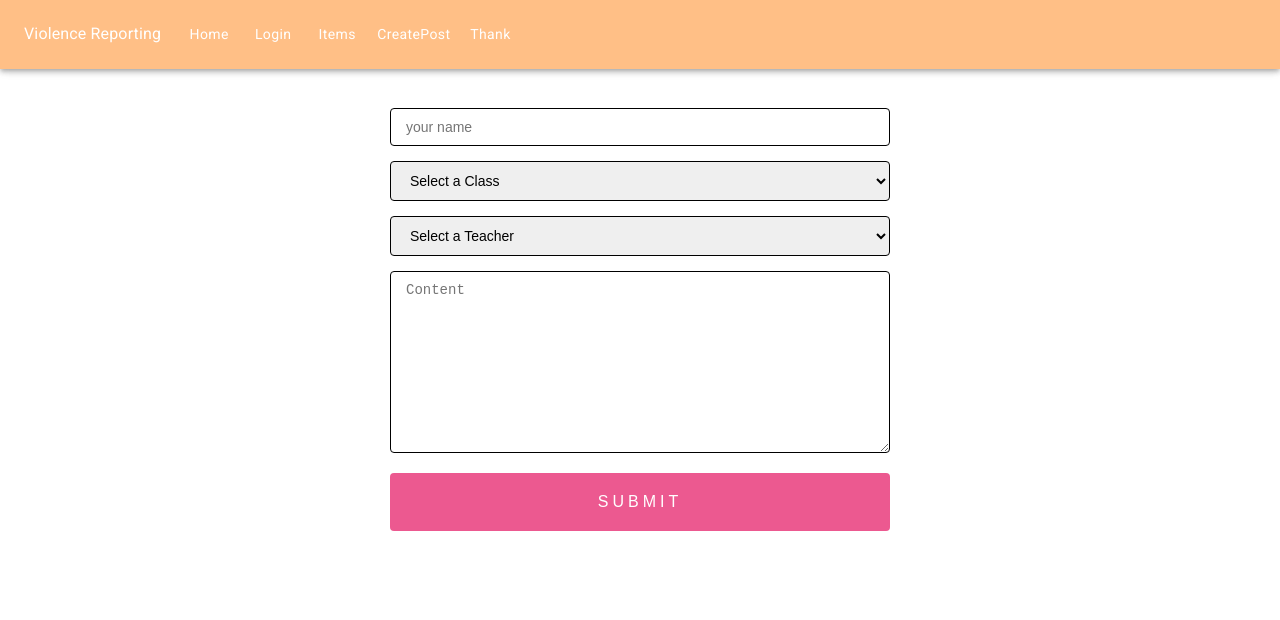
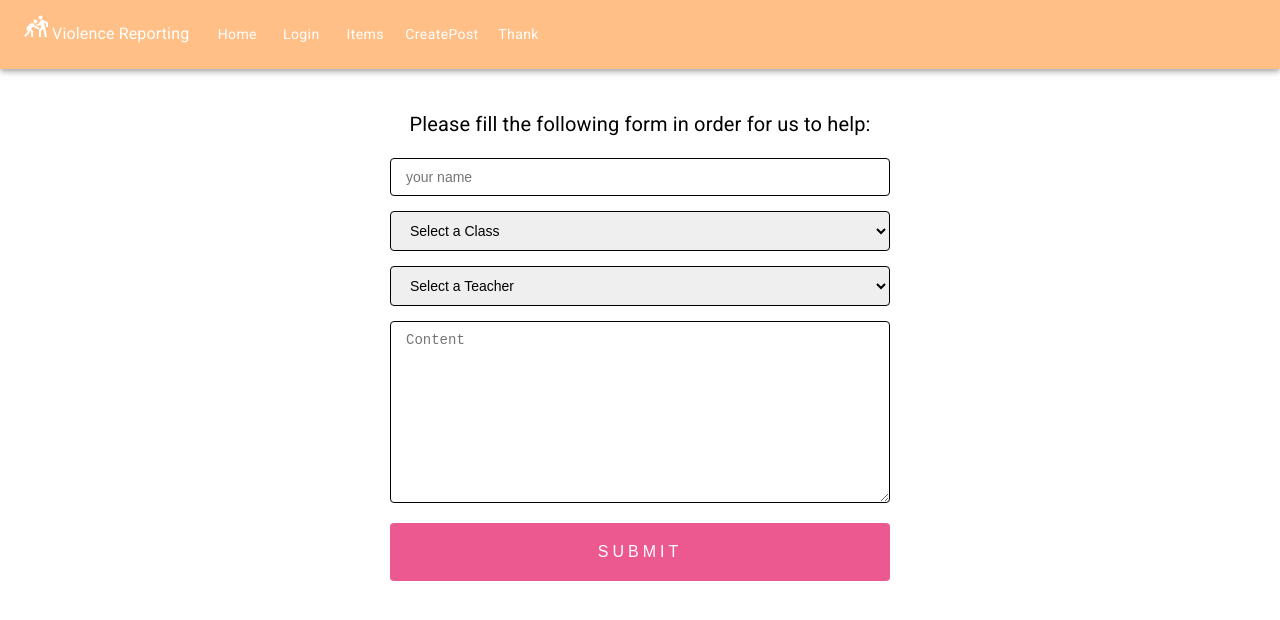
Before and after one commit to ShalevHadar/ForTell, a React (Create React App) app in the folder client/: page /createPost in a window 1280 px wide. Shown: the top 620 px of the page. Built offline with nearby package versions, Linux system fonts and the light colour scheme.

Commit message:
Added text & logo

```diff
--- a/client/src/components/CreatePost.jsx
+++ b/client/src/components/CreatePost.jsx
@@ -1,33 +1,50 @@
 import { useState } from "react";
 import { useForm } from "react-hook-form";
 import "./CreatePost.css";
-import axios from 'axios';
+import axios from "axios";
 import { useNavigate } from "react-router-dom";
+import { Typography } from "@mui/material";
 
 export default function App() {
-
   const navigate = useNavigate();
-
 
   const URL = `http://localhost:3030/api/items`;
   const { register, handleSubmit } = useForm();
   const [result, setResult] = useState("");
   const onSubmit = async (data) => {
     setResult(JSON.stringify(data));
-    await axios.post(URL,data).catch(err => console.log(err.massage)).then(navigate('../thank'))
+    await axios
+      .post(URL, data)
+      .catch((err) => console.log(err.massage))
+      .then(navigate("../thank"));
   };
 
   return (
+    <>
+      <Typography
+      variant="h6"
+        style={{
+          display: "flex",
+          flexDirection: "row",
+          justifyContent: "center",
+          width: "100%",
+        }}
+      >
+
+        Please fill the following form in order for us to help:
+
+      </Typography>
+      <br/>
       <form
         onSubmit={handleSubmit(onSubmit)}
         style={{
           display: "flex",
           flexDirection: "row",
           justifyContent: "center",
-        width: "100%"
+          width: "100%",
         }}
       >
-    <div style={{width: "500px"}}>
+        <div style={{ width: "500px" }}>
           <input {...register("name")} placeholder="your name" />
 
           <select {...register("currClass")} required>
@@ -43,10 +60,16 @@ export default function App() {
             <option value="2">Itay Yafti</option>
             <option value="3">Avi Ron</option>
           </select>
-      <textarea  rows="10" {...register("content")} placeholder="Content" required />
+          <textarea
+            rows="10"
+            {...register("content")}
+            placeholder="Content"
+            required
+          />
           <p>{result}</p>
           <input type="submit" />
         </div>
       </form>
+    </>
   );
 }
--- a/client/src/components/Items.jsx
+++ b/client/src/components/Items.jsx
@@ -68,7 +68,7 @@ export default function Items() {
   return (
     <>
       <Typography variant="h4" gutterBottom component="div">
-        Current Tasks
+        Current Requests
       </Typography>
 
       <TableContainer component={Paper}>
@@ -113,7 +113,7 @@ export default function Items() {
       <br />
       <br />
       <Typography variant="h4" gutterBottom component="div">
-        Done Tasks
+        Done Requests
       </Typography>
       <TableContainer component={Paper}>
         <Table sx={{ minWidth: 650 }} aria-label="simple table">
@@ -161,7 +161,7 @@ export default function Items() {
           size="large"
           onClick={handleClickOpen}
         >
-          Delete all Done Tasks
+          Delete all Done Requests
         </Button>
         <Dialog
           open={open}
@@ -170,7 +170,7 @@ export default function Items() {
           aria-describedby="alert-dialog-description"
         >
           <DialogTitle id="alert-dialog-title">
-            {"Are you sure you want to delete all tasks??"}
+            {"Are you sure you want to delete all Requests??"}
           </DialogTitle>
           <DialogContent>
             <DialogContentText id="alert-dialog-description">
--- a/client/src/components/Nav.jsx
+++ b/client/src/components/Nav.jsx
@@ -1,14 +1,16 @@
 import { AppBar, Button, Toolbar, Typography } from "@mui/material";
 import React from "react";
 import { Link  } from "react-router-dom";
+import SportsKabaddiIcon from '@mui/icons-material/SportsKabaddi';
 
 export default function Nav() {
   return (
     <div>
-      <AppBar position="fixed" align="center" style={{backgroundColor: '#FFBF86'}}>
+      <AppBar  style={{backgroundColor: '#FFBF86'}}>
         <Toolbar>
-        <Typography>Violence Reporting</Typography>
+        <Typography sx={{pb: 1}}><SportsKabaddiIcon/>  Violence Reporting</Typography>
           <Typography m={2} t={3} variant="h6" color="inherit" noWrap>
+
           <Link style={{color:"white"}} to="">
             <Button  style={{color:"white", textTransform: "none" }}>
               Home
```
Lines whose indentation alone changed are shown as unchanged.
